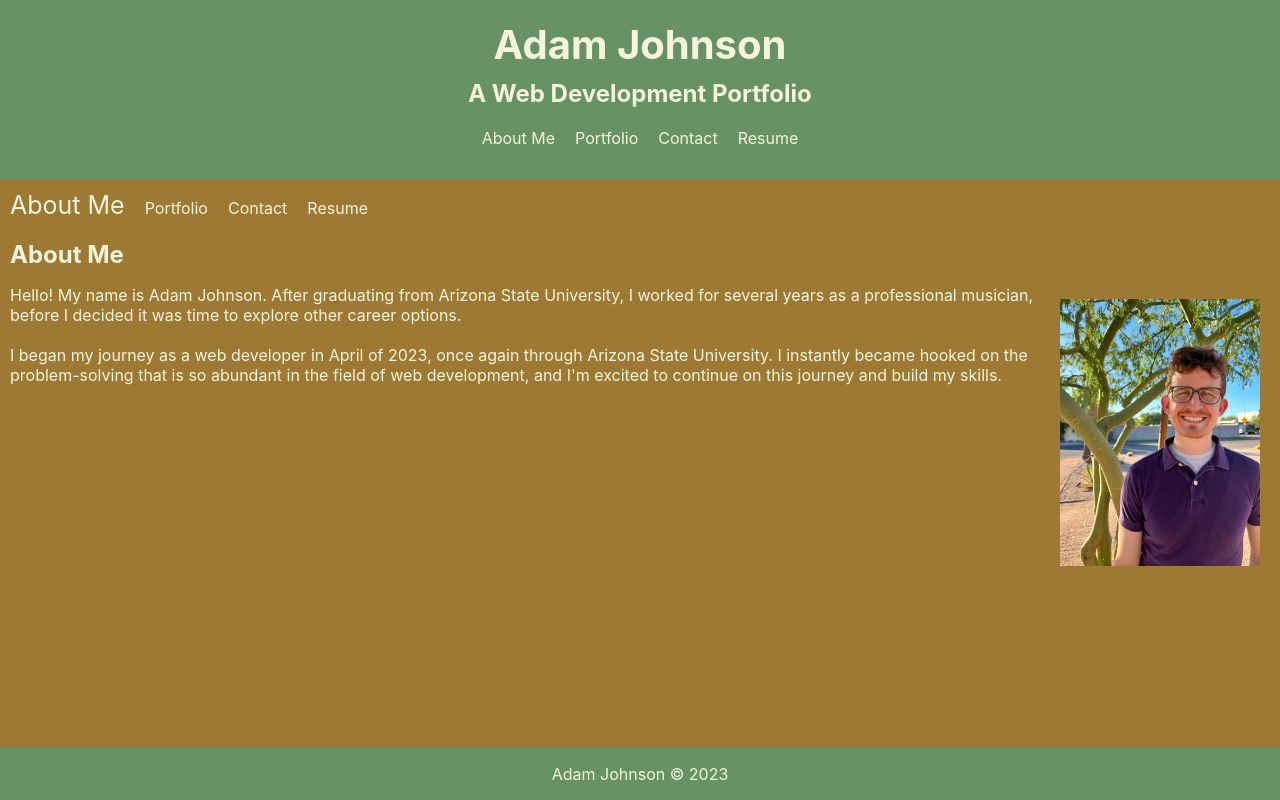
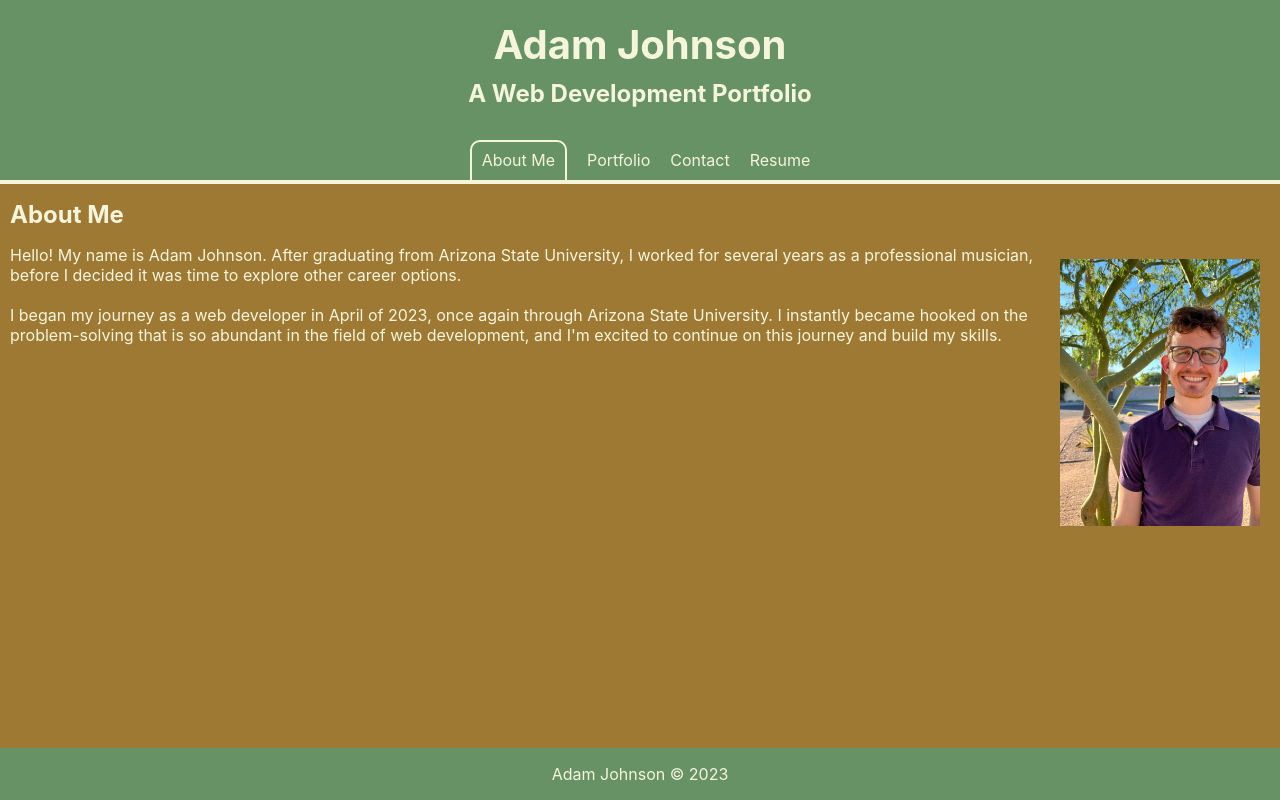
Before and after one commit to AdamJohnson92/Portfolio-Adam-Johnson, a React (Create React App) app: page / in a window 1280 px wide. Built offline with nearby package versions, Linux system fonts and the light colour scheme.

Commit message:
Navbar now appears to be in the header, and is also working

```diff
--- a/src/App.js
+++ b/src/App.js
@@ -7,7 +7,6 @@ import PortfolioBody from './components/BodyContainer';
 function App() {
   return (
     <div className='portfolio-app'>
-       <PortfolioHeader />
        <PortfolioBody />
        <PortfolioFooter />
     </div>
--- a/src/components/BodyContainer.js
+++ b/src/components/BodyContainer.js
@@ -4,6 +4,7 @@ import About from "./pages/About";
 import Contact from "./pages/Contact";
 import Portfolio from "./pages/Portfolio";
 import Resume from "./pages/Resume";
+import PortfolioHeader from "./Header";
 
 
 function PortfolioBody() {
@@ -26,6 +27,7 @@ function PortfolioBody() {
 
     return(
         <div>
+            <PortfolioHeader />
             <PortfolioNav currentPage={currentPage} handlePageChange={handlePageChange}/>
             {renderPage()}
         </div>
--- a/src/components/Header.js
+++ b/src/components/Header.js
@@ -6,7 +6,6 @@ function PortfolioHeader(){
         <div className="header">
             <h1>Adam Johnson</h1>
             <h2>A Web Development Portfolio</h2>
-            <PortfolioNav />
         </div>
     )
 }
--- a/src/components/Navigation.js
+++ b/src/components/Navigation.js
@@ -5,12 +5,12 @@ import PortfolioBody from "./BodyContainer";
 function PortfolioNav({ currentPage, handlePageChange }) {
     return (
         <div className="nav">
-            <ui>
+            <ul>
                 <li> <a onClick={() => handlePageChange('About')} className={currentPage === 'About' ? 'active-nav' : 'inactive-nav'}> About Me</a></li>
                 <li><a onClick={() => handlePageChange('Portfolio')} className={currentPage === 'Portfolio' ? 'active-nav' : 'inactive-nav'}>Portfolio</a></li>
                 <li><a onClick={() => handlePageChange('Contact')} className={currentPage === 'Contact' ? 'active-nav' : 'inactive-nav'}>Contact</a></li>
                 <li><a onClick={() => handlePageChange('Resume')} className={currentPage === 'Resume' ? 'active-nav' : 'inactive-nav'}>Resume</a></li>
-            </ui>
+            </ul>
         </div>
     )
 }
--- a/src/components/pages/Contact.js
+++ b/src/components/pages/Contact.js
@@ -1,7 +1,7 @@
 export default function Contact() {
     return (
       <div>
-        <h1>Contact Page</h1>
+        <h2>Contact Page</h2>
         <p>
          Contact
         </p>
--- a/src/components/pages/Portfolio.js
+++ b/src/components/pages/Portfolio.js
@@ -1,7 +1,7 @@
 export default function Portfolio() {
     return (
       <div>
-        <h1>Portfolio Page</h1>
+        <h2>Portfolio Page</h2>
         <p>
          Portfolio
         </p>
--- a/src/components/pages/Resume.js
+++ b/src/components/pages/Resume.js
@@ -1,7 +1,7 @@
 export default function Resume() {
     return (
       <div>
-        <h1>Resume Page</h1>
+        <h2>Resume Page</h2>
         <p>
          Resume
         </p>
--- a/src/index.css
+++ b/src/index.css
@@ -32,7 +32,7 @@ code {
   padding-top:20px;
   top:0px;
   width: 100%;
-  height: 160px;
+  height: 120px;
   text-align: center;
   background-color: var(--sage);
   margin: 0px;
@@ -47,16 +47,24 @@ h2{
   margin: 10px;
 }
 
+ul{
+  border-bottom: 4px solid var(--beige);
+  display: flex;
+  flex-direction: row;
+  justify-content: center;
+  padding: 0px;
+  margin-top: 0px;
+  background-color: var(--sage);
+}
+
 li{
   display: inline-block;
   list-style-type: none;
-  margin: 10px;
+  margin: 0px;
+  padding: 10px;
 }
 
-nav{
-  display: flex;
-  flex-direction: row;
-}
+
 
 p{
   margin-left: 10px;
@@ -76,7 +84,10 @@ img{
 }
 
 .active-nav{
-  font-size: 25px;
+  border:2px solid var(--beige);
+  border-radius: 10px 10px 0 0;
+  padding: 10px;
+  padding-top: 8px;
 }
 
 .footer {
```
